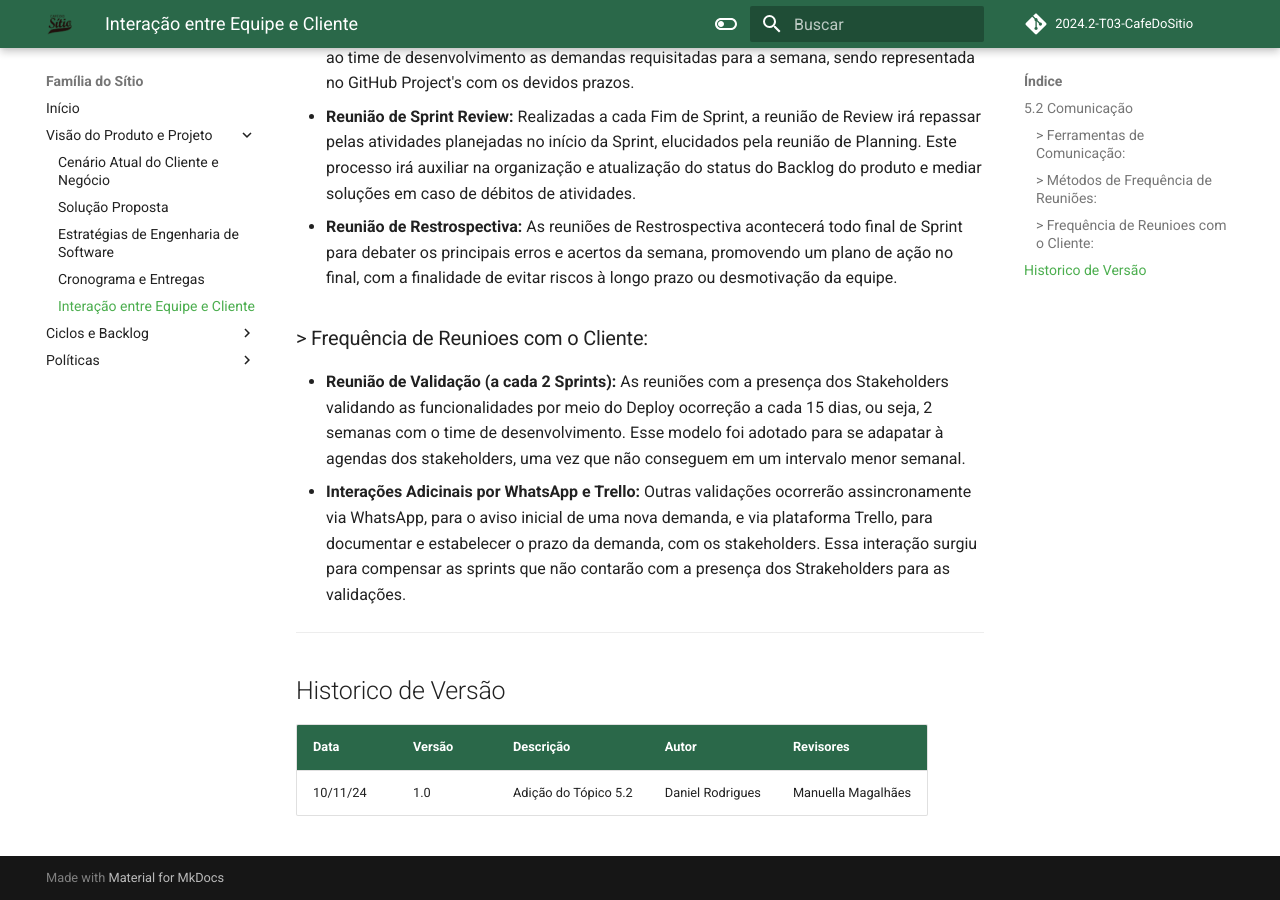
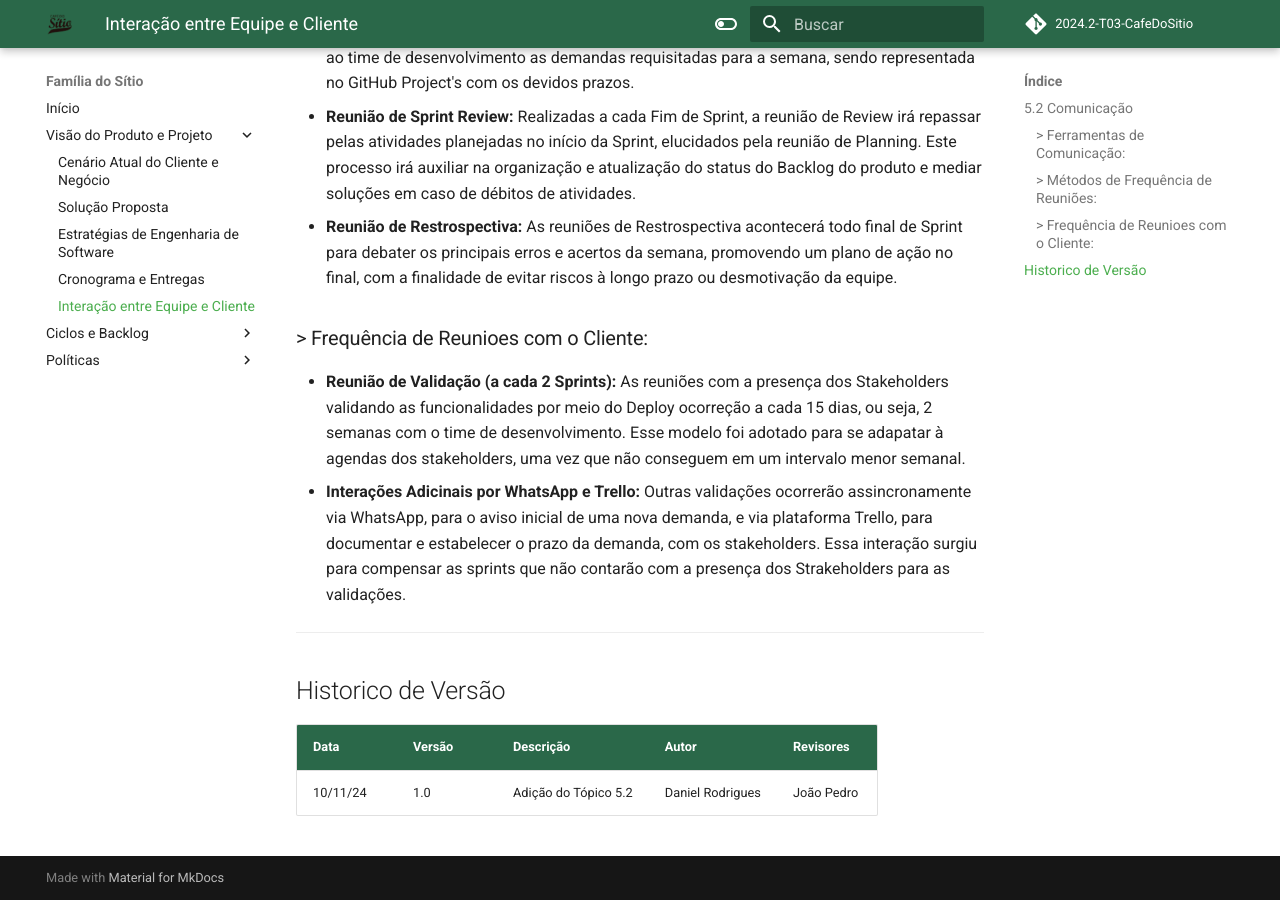
Before and after one commit to mdsreq-fga-unb/2024.2-T03-CafeDoSitio, an MkDocs documentation site: the page built from docs/sections/2-docPage/5-interacaoEquipeCliente.md, in a window 1280 px wide and 900 px high, scrolled down 1169 px. Built offline with MkDocs 1.6.1 and Material for MkDocs 9.7.7, drawn with Linux system fonts in a browser that asks for light colours; comment, search, counter and statistics services are not loaded.

Commit message:
docs: corrigindo revisor

```diff
--- a/docs/sections/2-docPage/5-interacaoEquipeCliente.md
+++ b/docs/sections/2-docPage/5-interacaoEquipeCliente.md
@@ -26,4 +26,4 @@
 ## Historico de Versão
 Data     | Versão | Descrição | Autor | Revisores
 -------- | ------ | --------- | ----- | ---------
-10/11/24 | 1.0 | Adição do Tópico 5.2 | Daniel Rodrigues | Manuella Magalhães
+10/11/24 | 1.0 | Adição do Tópico 5.2 | Daniel Rodrigues | João Pedro
```
